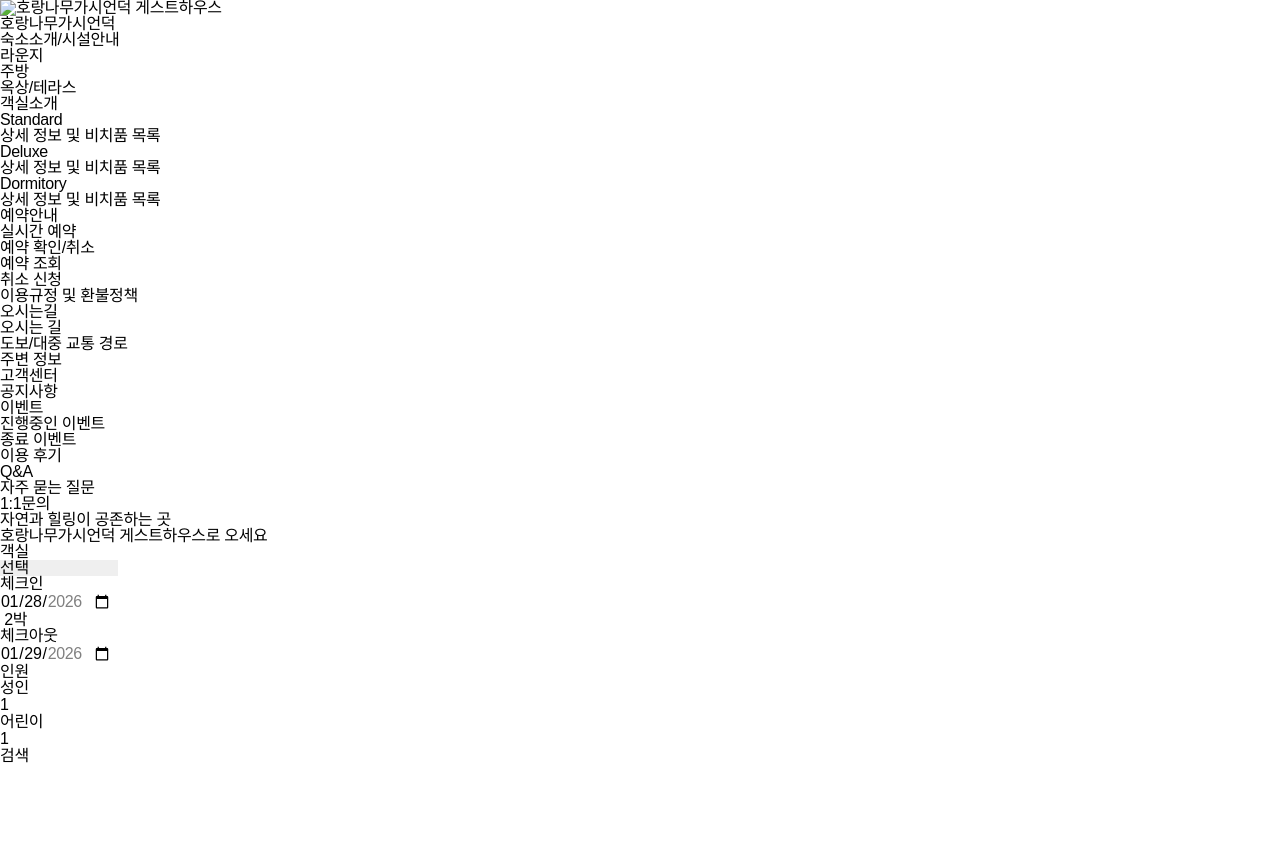
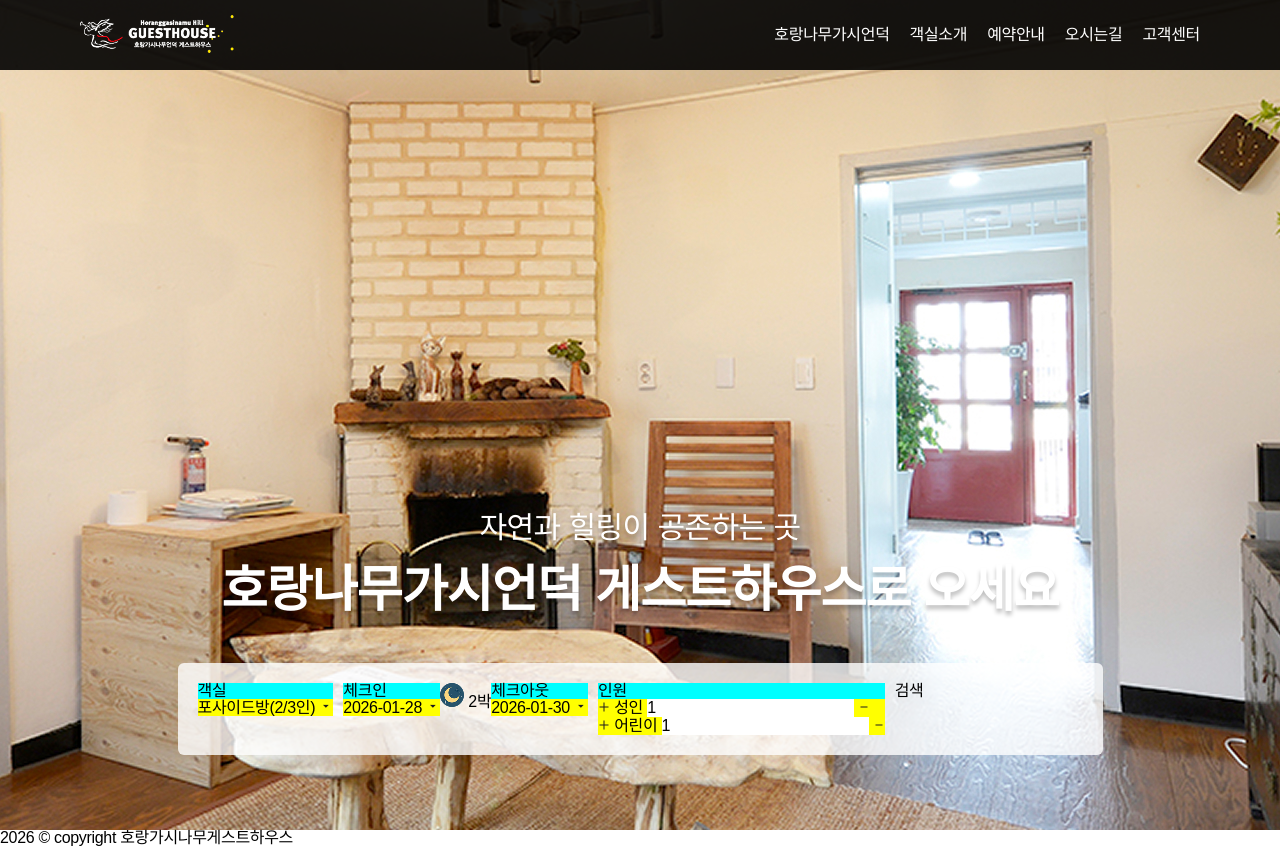
Before and after one commit to kimgangstar/horang_hill, a plain HTML site: page index.html in a window 1280 px wide. Before the commit the page ends 800 px from the top, so only its background shows below. Drawn offline with Linux system fonts and the light colour scheme; a web font is replaced by a local one.

Commit message:
호랑힐 헤더 완료 , 히어로배너 레저_폼 진행중

```diff
--- a/index.html
+++ b/index.html
@@ -7,14 +7,16 @@
     <meta name="keywords" content="">
     <title>호랑가시나무언덕 게스트하우스</title>
     <link rel="shortcut icon" href="./images/horang_logo.png" type="image/x-icon">
+    <link href="https://fonts.googleapis.com/css2?family=Noto+Sans+KR:wght@100..900&display=swap" rel="stylesheet">
     <link rel="stylesheet" as="style" crossorigin href="https://cdn.jsdelivr.net/gh/orioncactus/pretendard@v1.3.9/dist/web/static/pretendard-dynamic-subset.min.css" />
     <link rel="stylesheet" href="./style/reset.css">
+    <link rel="stylesheet" href="./style/common.css">
     <link rel="stylesheet" href="./style/index.css">
 </head>
 <body>
     <div id="wrap">
         <header><!-- s : header -->
-            <h1><a href="#"><img src="#" alt="호랑나무가시언덕 게스트하우스"></a></h1>
+            <h1><a href="./index.html"><img src="./images/logo.png" alt="호랑나무가시언덕 게스트하우스"></a></h1>
             <nav id="gnb">
                 <ul class="lnb_depth1"><!-- depth1 -->
                     <li><a href="#">호랑나무가시언덕</a>
@@ -29,19 +31,19 @@
                         </ul>
                     </li>
                     <li><a href="#">객실소개</a>
-                        <ul class="gnb_depth2">
+                        <ul class="lnb_depth2">
                             <li><a href="#">Standard</a>
-                                <ul> <!-- depth2 -->
+                                <ul class="lnb_depth3"> <!-- depth2 -->
                                     <li><a href="#">상세 정보 및 비치품 목록</a></li>
                                 </ul>
                             </li>
                             <li><a href="#">Deluxe</a>
-                                <ul>
+                                <ul class="lnb_depth3">
                                     <li><a href="#">상세 정보 및 비치품 목록</a></li>
                                 </ul>
                             </li>
                             <li><a href="#">Dormitory</a>
-                                <ul>
+                                <ul class="lnb_depth3">
                                     <li><a href="#">상세 정보 및 비치품 목록</a></li>
                                 </ul>
                             </li>
@@ -60,9 +62,9 @@
                         </ul>
                     </li>
                     <li><a href="#">오시는길</a>
-                        <ul>
+                        <ul class="lnb_depth2">
                             <li><a href="#">오시는 길</a>
-                                <ul>
+                                <ul class="lnb_depth3">
                                     <li><a href="#">도보/대중 교통 경로</a></li>
                                 </ul>
                             </li>
@@ -70,17 +72,17 @@
                         </ul>
                     </li>
                     <li><a href="#">고객센터</a>
-                        <ul>
+                        <ul class="lnb_depth2">
                             <li><a href="#">공지사항</a></li>
                             <li><a href="#">이벤트</a>
-                                <ul>
+                                <ul class="lnb_depth3">
                                     <li><a href="#">진행중인 이벤트</a></li>
                                     <li><a href="#">종료 이벤트</a></li>
                                 </ul>
                             </li>
                             <li><a href="#">이용 후기</a></li>
                             <li><a href="#">Q&A</a>
-                                <ul>
+                                <ul class="lnb_depth3">
                                     <li><a href="#">자주 묻는 질문</a></li>
                                     <li><a href="#">1:1문의</a></li>
                                 </ul>
@@ -99,52 +101,86 @@
                 </div>
                 <!-- action은 객실 , 날짜 ,인원 정보를 저장 할 서버위치 -->
                 <!-- post는 객실 , 날짜 ,인원 정보에 대한 보안 여부 -->
-                <form action="#" method="get">
-                    <div class="room_in_out">
+                <form action="#" method="get" id="reservation_form">
+                    <div class="room">
                         <h2>객실</h2>
-                        <p>
-                            <select name="room_type" id="room_type"> <!-- name은 그룹용이고 id는 css,js용 -->
-                                <option value="">선택</option> <!-- 서버 전송 값 -->
+                        <div class="room_type">
+                            <a href="#">
+                                <span class="name">포사이드방<span>(2/3인)</span></span>
+                                <img src="./images/arrow_drow.png" alt="">
+                            </a>
+                            <div class="room_open">
+                                <a href="#"><span class="name">서로득방<span>(3/4인)</span></span></a>
+                                <a href="#"><span class="name">서서평방VIP<span>(1/2인)</span></span></a>
+                            </div>
+                        </div>
+                            <!--<p>
+                            <select name="room_type" id="room_type">
+                                <option value="">선택</option>
                                 <option value="type1">포사이드방(2/3인)</option>
                                 <option value="type2">우월순방</option>
                                 <option value="type3">배유지방</option>
                             </select>
-                        </p>
+                        </p> -->
                     </div>
                     <div class="check_in_out">
                         <div class="in">
                             <h2>체크인</h2>
-                            <p>
+                            <div class="check_in">
+                                <a href="#">
+                                    <span class="date">2026-01-28</span>
+                                    <img src="./images/arrow_drow.png" alt="">
+                                </a>
+                            </div>
+                            <!--<p>
                                 <input type="date" name="in_date" id="in_date"
                                 value="2026-01-28"
                                 min="2026-01-28"
                                 max="2026-02-10"
                                 >
-                            </p>
+                            </p> -->
                         </div>
                         <div class="day">
-                            <img src="#" alt="">
+                            <img src="./images/moon.png" alt="">
                             <em>2박</em>
                         </div>
                         <div class="out">
                             <h2>체크아웃</h2>
-                            <p>
+                            <div class="check_out">
+                                <a href="#">
+                                    <span class="date">2026-01-30</span>
+                                    <img src="./images/arrow_drow.png" alt="">
+                                </a>
+                            </div>
+<!--                             <p>
                                 <input type="date" name="out_date" id="out_date"
                                 value="2026-01-29"
                                 min="2026-01-28"
                                 max="2026-02-28"
                                 >
-                            </p>
+                            </p> -->
                         </div>
                     </div>
                     <div class="person">
                         <h2>인원</h2>
-                        <dl class="number">
-                            <dt>성인</dt>
-                            <dd><input type="number" name="adult" id="adult" value="1" min="1" max="4"></dd>
-                            <dt>어린이</dt>
-                            <dd><input type="number" name="kid" id="kid" value="1" min="1" max="4"></dd>
-                        </dl>
+                        <ul class="number">
+                            <li>
+                                <button type="button" id="adult_add" class="number_btn"><img src="./images/add.png" alt=""></button>
+                                <span>
+                                    <label for="adult">성인</label>
+                                    <input type="number" id="adult" name="adult" value="1">
+                                </span>
+                                <button type="button" id="adult_remove"><img src="./images/remove.png" alt=""></button>
+                            </li>
+                            <li>
+                                <button type="button" id="kid_add" class="number_btn"><img src="./images/add.png" alt=""></button>
+                                <span>
+                                    <label for="kid">어린이</label>
+                                    <input type="number" id="kid" name="kid" value="1">
+                                </span>
+                                <button type="button" id="kid_remove"><img src="./images/remove.png" alt=""></button>
+                            </li>
+                        </ul>
                     </div>
                     <!-- 요소 클릭 시 특정 페이지로 바로 이동은 a -->
                     <!-- 요소 클릭 시 조건에 따른 분기가 갈리면 button-->
@@ -153,7 +189,9 @@
                 </form>
             </div>
         </main><!-- e : main -->
-        <footer></footer>
+        <footer>
+            <p>2026 &copy; copyright 호랑가시나무게스트하우스</p>
+        </footer>
     </div>
 </body>
 </html>
--- /dev/null
+++ b/style/common.css
@@ -0,0 +1,59 @@
+/* 공통 디자인 common.css */
+/* header . footer */
+body {}
+#wrap {}
+#wrap header {
+    background-color: rgba(0, 0, 0, 0.9);
+    height: 70px;
+    padding: 0 80px;
+    min-width:1220px;
+    display: flex;
+    justify-content:space-between;
+    flex-flow: row nowrap;
+    align-items: center;
+    position: fixed; left: 0; right: 0; z-index: 999; width: 999; /* 좌표 꼭 써야함. */
+}
+#wrap header h1 {}
+#wrap header h1 a {}
+#wrap header h1 a img {}
+#wrap header #gnb {}
+#wrap header #gnb .lnb_depth1 {
+    display: flex;
+    flex-flow: row nowrap; gap: 20px;
+}
+#wrap header #gnb .lnb_depth1 a:hover {font-weight: 600 !important;}
+#wrap header #gnb .lnb_depth1 > li {position: relative;} /* 첫번째 서브 기준 */
+#wrap header #gnb .lnb_depth1 > li:hover .lnb_depth2  {display: block;} /* gnb에 커서 올렸을 때 뎁스2 나옴. */
+#wrap header #gnb .lnb_depth1 > li > a {
+    color: #fff;
+    line-height: 70px;
+    display: block;
+} /* 20 */
+#wrap header #gnb .lnb_depth1 > li > .lnb_depth2 {
+    background-color: #F1F1F1;
+    position: absolute;
+    width: 160px;
+    left: 50%; transform: translateX(-50%); /* absolute 부모 x축 정중앙  (이 한줄은 한 몸이라고 생각하셈)*/
+    display: none;
+}
+#wrap header #gnb .lnb_depth1 > li > .lnb_depth2 > li {border-bottom: 1px solid #fff;}
+#wrap header #gnb .lnb_depth1 > li > .lnb_depth2 > li:hover .lnb_depth3 {display: block;}
+#wrap header #gnb .lnb_depth1 > li > .lnb_depth2 > li > a {
+    color:#000;
+    display: block;
+    line-height: 46px;
+    text-align: center;
+}
+#wrap header #gnb .lnb_depth1 > li > .lnb_depth2 > li > .lnb_depth3 {
+    background-color: #DCDCDC;
+    display: none;
+}
+#wrap header #gnb .lnb_depth1 > li > .lnb_depth2 > li > .lnb_depth3  li {border-bottom: 1px solid #fff;}
+#wrap header #gnb .lnb_depth1 > li > .lnb_depth2 > li > .lnb_depth3  li  a {
+    line-height: 46px;
+    text-align: center;
+    display: block;
+}
+/* ========================================== main footer ============================= */
+#wrap footer {}
+#wrap footer p {}
--- a/style/index.css
+++ b/style/index.css
@@ -1,51 +1,95 @@
-body {}
-#wrap {}
-#wrap header {}
-#wrap header h1 {}
-#wrap header h1 a {}
-#wrap header h1 a img {}
-#wrap header #gnb {}
-#wrap header #gnb .lnb_depth1 {}
-#wrap header #gnb .lnb_depth1 > li {}
-#wrap header #gnb .lnb_depth1 > li > a {} /* 20 */
-#wrap header #gnb .lnb_depth1 > li > .lnb_depth2 {}
-#wrap header #gnb .lnb_depth1 > li > .lnb_depth2 > li {}
-#wrap header #gnb .lnb_depth1 > li > .lnb_depth2 > li > a {}
-#wrap header #gnb .lnb_depth1 > li > .lnb_depth2 > li > .lnb_depth3 {}
-#wrap header #gnb .lnb_depth1 > li > .lnb_depth2 > li > .lnb_depth3  li {}
-#wrap header #gnb .lnb_depth1 > li > .lnb_depth2 > li > .lnb_depth3  li  a {}
-/* ========================================== main ============================= */
-/* ========================================== main 1. 히어로배너 ============================= */
 #wrap main {}
-#wrap main #hero_bnr {}
-#wrap main #hero_bnr .add_text {}
-#wrap main #hero_bnr .add_text p {}
-#wrap main #hero_bnr .add_text h1 {}
-#wrap main #hero_bnr form
-#wrap main #hero_bnr form .room_in_out {}
-#wrap main #hero_bnr form .room_in_out h2 {}
-#wrap main #hero_bnr form .room_in_out p {}
-#wrap main #hero_bnr form .room_in_out p #room_type {}
-#wrap main #hero_bnr form .room_in_out p #room_type option {}
-#wrap main #hero_bnr form .check_in_out {}
-#wrap main #hero_bnr form .check_in_out .in {}
-#wrap main #hero_bnr form .check_in_out .in h2 {}
-#wrap main #hero_bnr form .check_in_out .in p {}
-#wrap main #hero_bnr form .check_in_out .in p #in_date {}
-#wrap main #hero_bnr form .check_in_out .day {}
-#wrap main #hero_bnr form .check_in_out .day img {}
-#wrap main #hero_bnr form .check_in_out .day em {}
-#wrap main #hero_bnr form .check_in_out .out {}
-#wrap main #hero_bnr form .check_in_out .out h2 {}
-#wrap main #hero_bnr form .check_in_out .out p {}
-#wrap main #hero_bnr form .check_in_out .out p #out_date {}
-#wrap main #hero_bnr form .person {}
-#wrap main #hero_bnr form .person > h2 {}
-#wrap main #hero_bnr form .person > .number {}
-#wrap main #hero_bnr form .person > .number dt {}
-#wrap main #hero_bnr form .person > .number dd #adult {}
-#wrap main #hero_bnr form .person > .number dd #kid  {}
-#wrap main #hero_bnr form > p {}
-#wrap main #hero_bnr form > p #search_btn {}
-/* ========================================== main footer ============================= */
-#wrap footer {}
+#wrap main #hero_bnr {
+    height: 830px; min-width: 1220px;
+    background-image: url(../images/horang_hero_bnr.jpg);
+    background-size: cover;
+    background-position: center;
+    padding-top: 503px;
+}
+#wrap main #hero_bnr .add_text {
+    text-align: center;
+    padding-bottom: 40px;
+}
+#wrap main #hero_bnr .add_text p {
+    font-size: 1.88rem;
+    color: #fff;
+    font-weight: 500;
+}
+#wrap main #hero_bnr .add_text h1 {
+    color: #fff;
+    font-size: 3.13rem;
+    font-weight: 700;
+}
+#wrap main #hero_bnr .add_text p,
+#wrap main #hero_bnr .add_text h1 {
+    text-shadow: 0 4px 4px rgba(0, 0, 0, 0.25);
+    line-height: 1.5;
+    font-family: 'noto sans kr', san-serif;
+}
+#wrap main #hero_bnr #reservation_form {
+    background-color: rgba(255, 255, 255, 0.8);
+    width: 925px;
+    margin: 0 auto;
+    padding: 20px;
+    border-radius: 6px;
+    display: flex; /* 객실 체크인아웃 인원 검색 ~ 자식들 정렬하기 위해 flex사용 */
+    gap: 10px;
+}
+/* -----------------객실~인원 공통 디자인---------------- */
+#wrap main #hero_bnr #reservation_form .room h2,
+#wrap main #hero_bnr #reservation_form .check_in_out .in h2,
+#wrap main #hero_bnr #reservation_form .check_in_out .out h2,
+#wrap main #hero_bnr #reservation_form .person h2 {
+    background-color: aqua;
+
+}
+#wrap main #hero_bnr #reservation_form h2+div,
+#wrap main #hero_bnr #reservation_form ul li {
+    background-color: yellow;
+}
+/* 객실 선택------------------------------------------- */
+#wrap main #hero_bnr #reservation_form .room  {}
+#wrap main #hero_bnr #reservation_form .room h2 {}
+#wrap main #hero_bnr #reservation_form .room .room_type {}
+#wrap main #hero_bnr #reservation_form .room .room_type > a {}
+#wrap main #hero_bnr #reservation_form .room .room_type > a .name {}
+#wrap main #hero_bnr #reservation_form .room .room_type > a .name span {}
+#wrap main #hero_bnr #reservation_form .room .room_type > a img {}
+#wrap main #hero_bnr #reservation_form .room .room_type .room_open {display: none;}
+#wrap main #hero_bnr #reservation_form .room .room_type .room_open a {}
+#wrap main #hero_bnr #reservation_form .room .room_type .room_open a .name {}
+#wrap main #hero_bnr #reservation_form .room .room_type .room_open a .name span {}
+#wrap main #hero_bnr #reservation_form .check_in_out {display: flex;}
+#wrap main #hero_bnr #reservation_form .check_in_out .in {}
+#wrap main #hero_bnr #reservation_form .check_in_out .in h2 {}
+#wrap main #hero_bnr #reservation_form .check_in_out .in .check_in {}
+#wrap main #hero_bnr #reservation_form .check_in_out .in .check_in a {}
+#wrap main #hero_bnr #reservation_form .check_in_out .in .check_in a .date {}
+#wrap main #hero_bnr #reservation_form .check_in_out .in .check_in a img {}
+#wrap main #hero_bnr #reservation_form .check_in_out .day {}
+#wrap main #hero_bnr #reservation_form .check_in_out .day img {}
+#wrap main #hero_bnr #reservation_form .check_in_out .day img em {}
+#wrap main #hero_bnr #reservation_form .check_in_out .out {}
+#wrap main #hero_bnr #reservation_form .check_in_out .out h2 {}
+#wrap main #hero_bnr #reservation_form .check_in_out .out .check_out {}
+#wrap main #hero_bnr #reservation_form .check_in_out .out .check_out a {}
+#wrap main #hero_bnr #reservation_form .check_in_out .out .check_out a .date {}
+#wrap main #hero_bnr #reservation_form .check_in_out .out .check_out a img {}
+/*----------------------------------------- 인원--------------------------------------------------- */
+#wrap main #hero_bnr #reservation_form .person {}
+#wrap main #hero_bnr #reservation_form .person h2 {}
+#wrap main #hero_bnr #reservation_form .person h2 .number {}
+#wrap main #hero_bnr #reservation_form .person h2 .number li {}
+#wrap main #hero_bnr #reservation_form .person h2 .number li #number_btn {}
+#wrap main #hero_bnr #reservation_form .person h2 .number li #number_btn img {}
+#wrap main #hero_bnr #reservation_form .person h2 .number li #adult_add {}
+#wrap main #hero_bnr #reservation_form .person h2 .number li #adult_remove {}
+#wrap main #hero_bnr #reservation_form .person h2 .number li span {}
+#wrap main #hero_bnr #reservation_form .person h2 .number li span label{}
+#wrap main #hero_bnr #reservation_form .person h2 .number li span #adult {}
+#wrap main #hero_bnr #reservation_form .person h2 .number li span #kid {}
+#wrap main #hero_bnr #reservation_form .person h2 .number li #kid_add {}
+#wrap main #hero_bnr #reservation_form .person h2 .number li #kid_remove {}
+/* ----------------------------------------------------------------------------- */
+#wrap main #hero_bnr #reservation_form p {}
+#wrap main #hero_bnr #reservation_form p #search_btn {}
--- a/style/reset.css
+++ b/style/reset.css
@@ -8,7 +8,7 @@ table,thead,tbody,tfoot,tr,td,th {
     line-height:1; letter-spacing:-0.02em; word-spacing:0;
     font-size:1em; font-weight:400; font-style:normal;
     color:#000;
-    font-family:'Noto Sans KR',sans-serif;
+    font-family:'pretendard',sans-serif;
 }
 /* 개별 태그 초기값 */
 a {text-decoration:none;}
@@ -31,3 +31,8 @@ input[type=number] {
     -moz-appearance:none;
     margin:0;
 }
+textarea {
+    resize: none;
+    outline: none;
+    background: none;
+}
```
Also changed, not shown: images/add.png (added), images/arrow_drow.png (added), images/horang_hero_bnr.jpg (added), images/logo.png (added), images/moon.png (added), images/remove.png (added).
